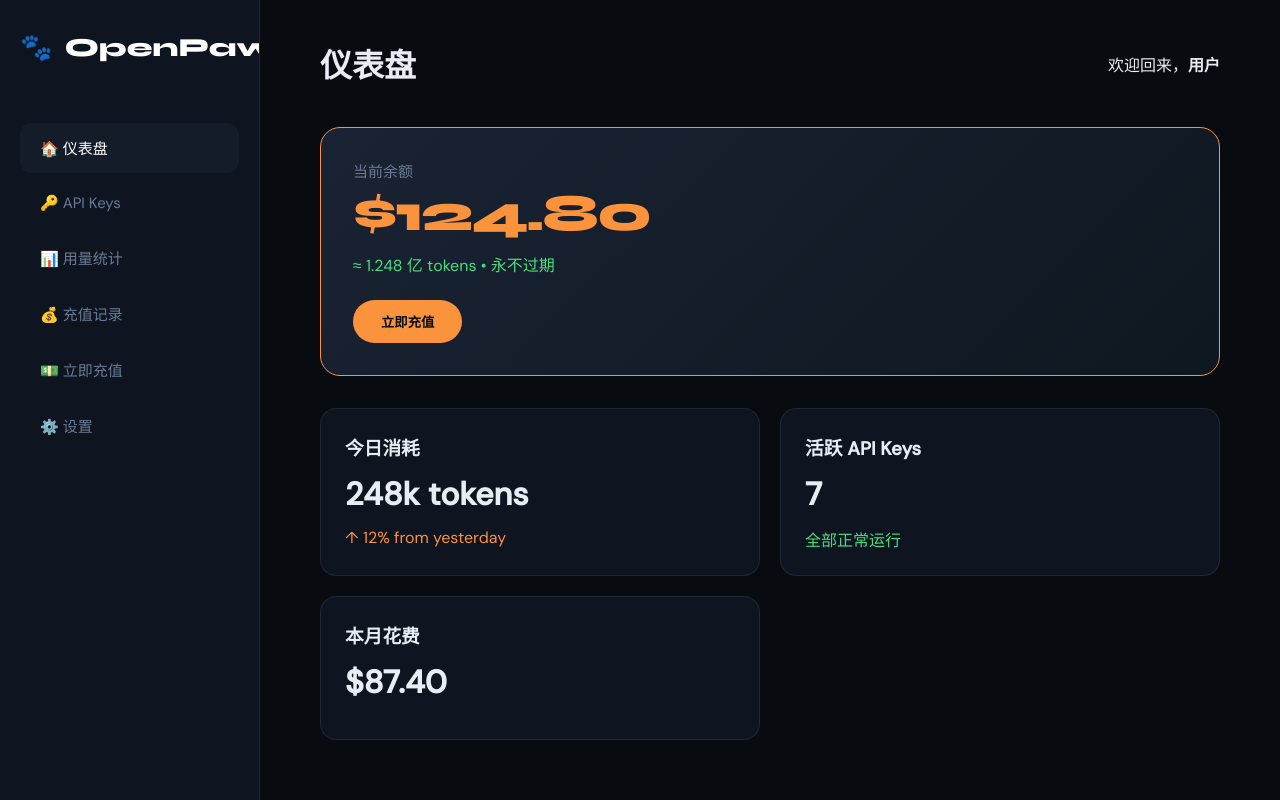
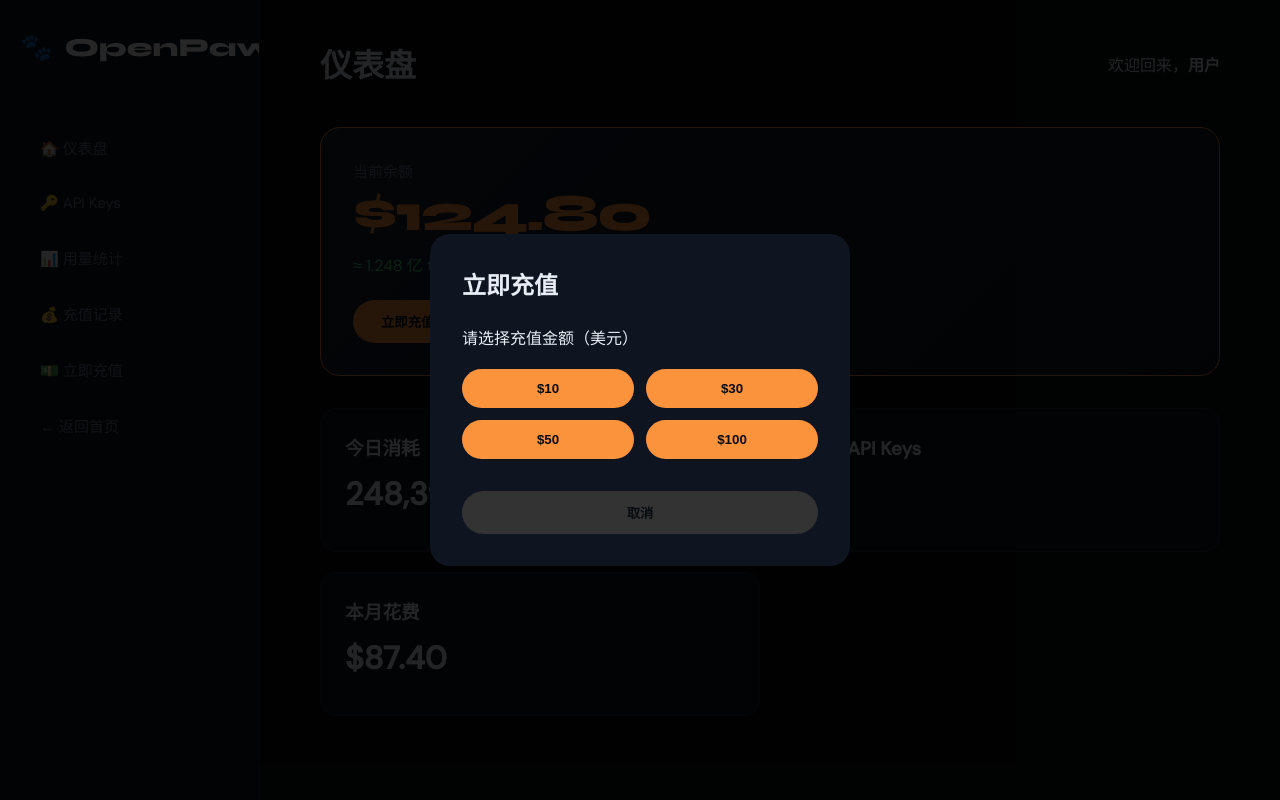
Before and after one commit to Carolyn1997/openclaw, a plain HTML site: page dashboard.html in a window 1280 px wide. Both pictures are taken after a click on the link "💵 立即充值". Drawn offline with Linux system fonts and the light colour scheme; a web font is replaced by a local one.

Commit message:
Update dashboard.html

```diff
--- a/dashboard.html
+++ b/dashboard.html
@@ -133,8 +133,8 @@
 
   .modal {
     position: fixed;
-    top: 0; left: 0; right: 0; bottom: 0;
-    background: rgba(0,0,0,0.8);
+    inset: 0;
+    background: rgba(0,0,0,0.85);
     display: none;
     align-items: center;
     justify-content: center;
@@ -156,12 +156,6 @@
     border-radius: 9999px;
     font-weight: 700;
     cursor: pointer;
-    transition: all 0.2s;
-  }
-
-  button:hover {
-    transform: translateY(-1px);
-    box-shadow: 0 0 20px var(--green-glow);
   }
 </style>
 </head>
@@ -177,11 +171,12 @@
   <a href="#" class="nav-item" onclick="showPage('usage')">📊 用量统计</a>
   <a href="#" class="nav-item" onclick="showPage('billing')">💰 充值记录</a>
   <a href="#" class="nav-item" onclick="showRechargeModal()">💵 立即充值</a>
-  <a href="#" class="nav-item">⚙️ 设置</a>
+  <a href="index.html" class="nav-item">← 返回首页</a>
 </div>
 
 <!-- 主内容 -->
 <div class="main-content" id="main-content">
+
   <!-- Dashboard Page -->
   <div id="page-dashboard">
     <div class="header">
@@ -199,13 +194,11 @@
     <div class="card-grid">
       <div class="card">
         <h3>今日消耗</h3>
-        <div style="font-size:32px; font-weight:700; margin:12px 0;">248k tokens</div>
-        <div style="color:#fb923c;">↑ 12% from yesterday</div>
+        <div style="font-size:32px; font-weight:700; margin:12px 0;">248,392 tokens</div>
       </div>
       <div class="card">
         <h3>活跃 API Keys</h3>
         <div style="font-size:32px; font-weight:700; margin:12px 0;">7</div>
-        <div style="color:#4ade80;">全部正常运行</div>
       </div>
       <div class="card">
         <h3>本月花费</h3>
@@ -220,13 +213,9 @@
       <h1 style="font-size: 32px; font-weight: 800;">API Keys</h1>
       <button onclick="createNewKey()">+ 新建 API Key</button>
     </div>
-
-    <div class="key-list" id="key-list">
-      <!-- JS 会动态填充 -->
-    </div>
+    <div class="key-list" id="key-list"></div>
   </div>
 
-  <!-- 其他页面可后续扩展 -->
 </div>
 
 <!-- 充值模态框 -->
@@ -235,17 +224,16 @@
     <h2 style="margin-bottom:24px;">立即充值</h2>
     <p>请选择充值金额（美元）</p>
     <div style="display:grid; grid-template-columns:1fr 1fr; gap:12px; margin:20px 0;">
-      <button onclick="recharge(10)">$10</button>
-      <button onclick="recharge(30)">$30</button>
-      <button onclick="recharge(50)">$50</button>
-      <button onclick="recharge(100)">$100</button>
+      <button onclick="recharge(10)" style="width:100%;">$10</button>
+      <button onclick="recharge(30)" style="width:100%;">$30</button>
+      <button onclick="recharge(50)" style="width:100%;">$50</button>
+      <button onclick="recharge(100)" style="width:100%;">$100</button>
     </div>
     <button onclick="closeModal()" style="background:#333; width:100%; margin-top:12px;">取消</button>
   </div>
 </div>
 
 <script>
-  // 模拟数据
   let keys = [
     { id: 1, name: "Default Key", key: "opw_sk_8f3k9x2m1p7q", created: "2026-04-20", usage: "124k tokens" },
     { id: 2, name: "Production Key", key: "opw_sk_9v4n2x7q1m8p", created: "2026-04-25", usage: "89k tokens" }
@@ -265,3 +253,52 @@
         <div style="text-align:right;">
           <small>${k.created}</small><br>
           <small>${k.usage}</small>
+        </div>
+      `;
+      container.appendChild(div);
+    });
+  }
+
+  function createNewKey() {
+    const name = prompt("请输入新 API Key 名称：", "New Key");
+    if (name) {
+      keys.push({
+        id: Date.now(),
+        name: name,
+        key: "opw_sk_" + Math.random().toString(36).substring(2,15),
+        created: "2026-04-27",
+        usage: "0 tokens"
+      });
+      renderKeys();
+    }
+  }
+
+  function showPage(page) {
+    document.querySelectorAll('#main-content > div').forEach(div => div.style.display = 'none');
+    document.getElementById(`page-${page}`).style.display = 'block';
+
+    document.querySelectorAll('.nav-item').forEach(item => item.classList.remove('active'));
+    event.currentTarget.classList.add('active');
+  }
+
+  function showRechargeModal() {
+    document.getElementById('recharge-modal').style.display = 'flex';
+  }
+
+  function closeModal() {
+    document.getElementById('recharge-modal').style.display = 'none';
+  }
+
+  function recharge(amount) {
+    alert(`已发起 $${amount} 充值请求（实际支付功能后续接入 Stripe）`);
+    closeModal();
+  }
+
+  // 初始化
+  window.onload = () => {
+    renderKeys();
+    showPage('dashboard');
+  };
+</script>
+</body>
+</html>
```
